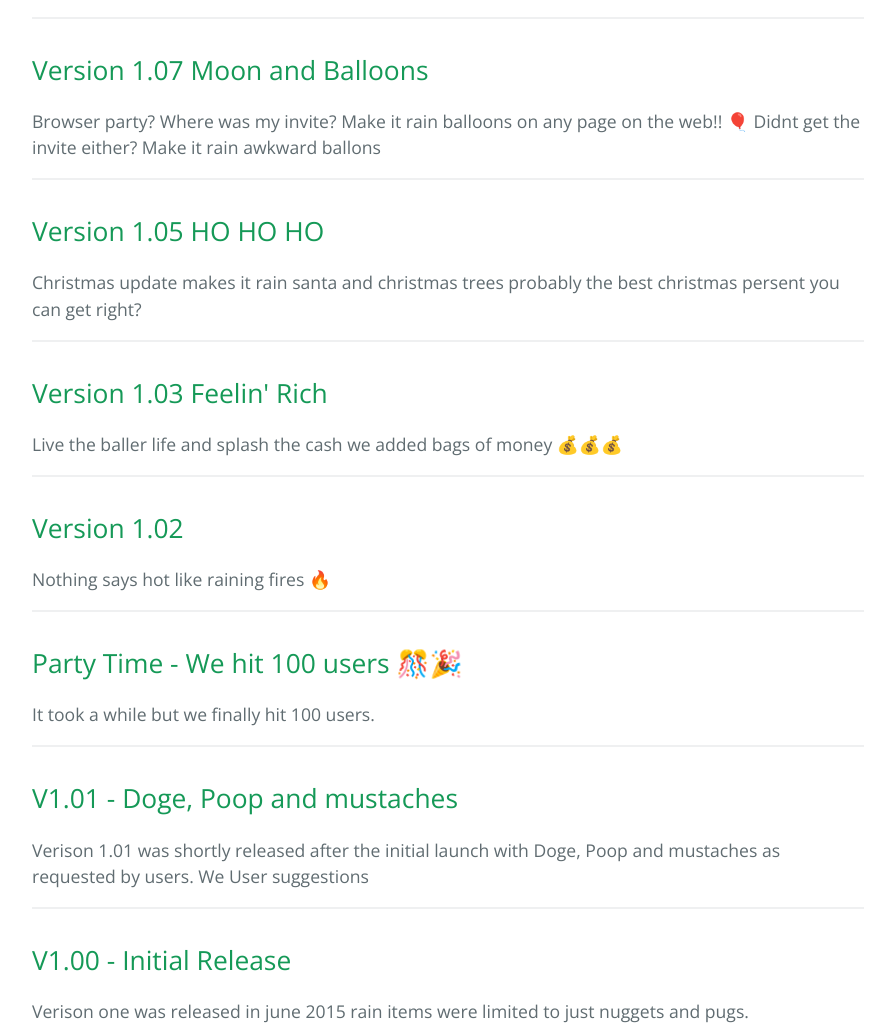
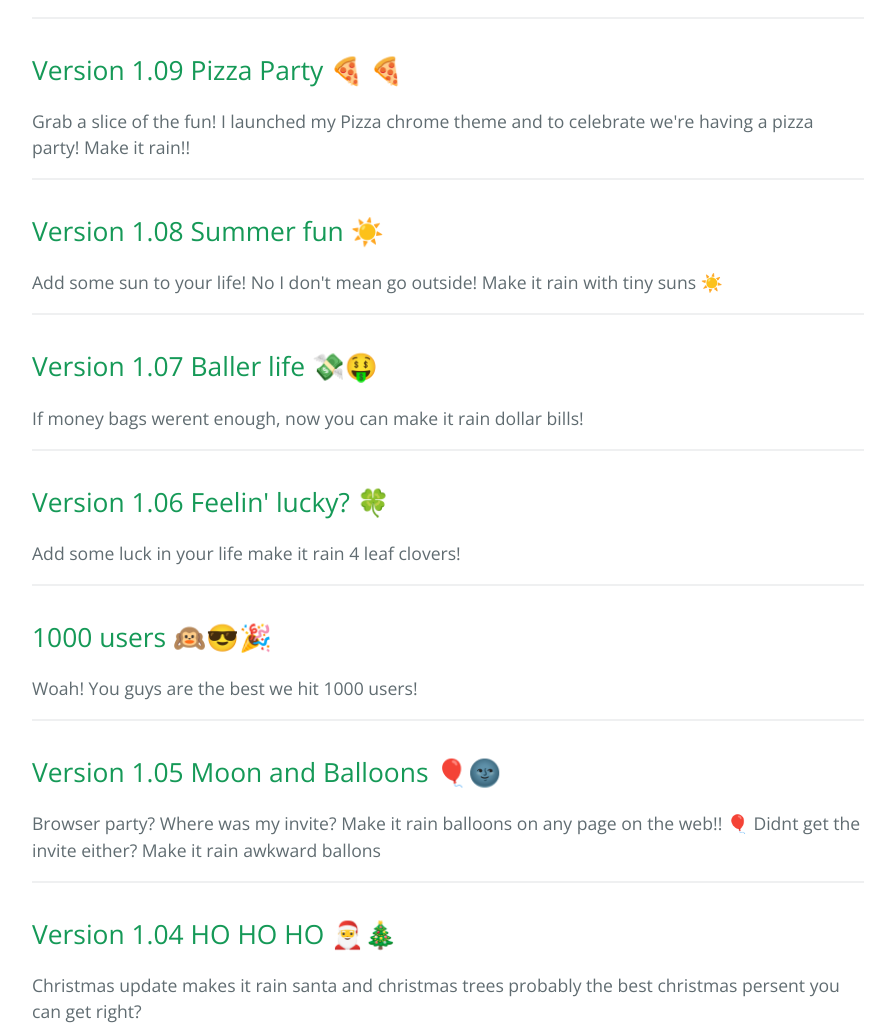
Before and after one commit to rainonme/rain-on-me, a plain HTML site: page index.html in a window 1280 px wide. Shown: the part 718-1745 px from the top of the page, without its empty margins (192-1087 px from the left). Drawn offline with nearby package versions, Linux system fonts and the light colour scheme.

Commit message:
Update index.html

```diff
--- a/index.html
+++ b/index.html
@@ -30,27 +30,57 @@
          <iframe src="//rcm-eu.amazon-adsystem.com/e/cm?t=jparc00-21&o=2&p=48&l=ur1&category=toyskids&banner=09B72YDTPPD7QD717YR2&f=ifr" width="728" height="90" scrolling="no" border="0" marginwidth="0" style="border:none;max-width:800px;max-height:600px;" frameborder="0"></iframe>
       </div>
 
+      <div>
+        <hr/>
+        <h2>Version 1.09 Pizza Party 🍕 🍕</h2>
+        <p>Grab a slice of the fun! I launched my Pizza chrome theme and to celebrate we're having a pizza party! Make it rain!! <p>
+      </div>
+
+      <div>
+        <hr/>
+        <h2>Version 1.08 Summer fun ☀️</h2>
+        <p>Add some sun to your life! No I don't mean go outside! Make it rain with tiny suns ☀️<p>
+      </div>
+
+      <div>
+        <hr/>
+        <h2>Version 1.07 Baller life 💸🤑</h2>
+        <p>If money bags werent enough, now you can make it rain dollar bills!<p>
+      </div>
+
+      <div>
+        <hr/>
+        <h2>Version 1.06 Feelin' lucky?  🍀</h2>
+        <p>Add some luck in your life make it rain 4 leaf clovers!<p>
+      </div>
+
+      <div>
+        <hr/>
+        <h2>1000 users 🙉😎🎉</h2>
+        <p>Woah! You guys are the best we hit 1000 users!<p>
+      </div>
+
        <div>
         <hr/>
-        <h2>Version 1.07 Moon and Balloons </h2>
+        <h2>Version 1.05 Moon and Balloons 🎈🌚</h2>
         <p>Browser party? Where was my invite? Make it rain balloons on any page on the web!! 🎈 Didnt get the invite either? Make it rain awkward ballons<p>
       </div>
 
       <div>
         <hr/>
-        <h2>Version 1.05 HO HO HO </h2>
+        <h2>Version 1.04 HO HO HO 🎅🎄</h2>
         <p>Christmas update makes it rain santa and christmas trees probably the best christmas persent you can get right?<p>
       </div>
 
        <div>
         <hr/>
-        <h2>Version 1.03 Feelin' Rich</h2>
+        <h2>Version 1.03 Feelin' Rich 💰</h2>
         <p>Live the baller life and splash the cash we added bags of money 💰💰💰<p>
       </div>
 
       <div>
         <hr/>
-        <h2>Version 1.02</h2>
+        <h2>Version 1.02 - Things are hotting up 🔥</h2>
         <p>Nothing says hot like raining fires 🔥<p>
       </div>
 
```
